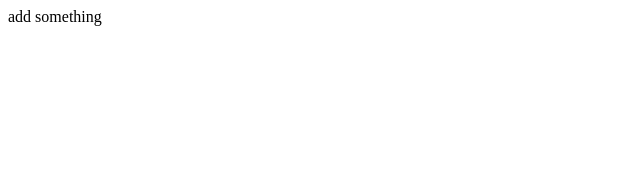
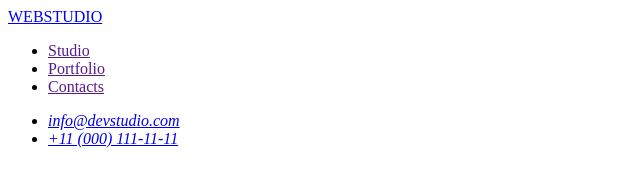
Before and after one commit to madalinagomei/goit-markup-hw-01, a plain HTML site: page index.html in a window 1280 px wide. Shown: the whole page, without its empty margins (0-640 px from the left). Drawn offline with Linux system fonts and the light colour scheme.

Commit message:
up to address

```diff
--- a/index.html
+++ b/index.html
@@ -3,9 +3,34 @@
   <head>
     <meta charset="UTF-8" />
     <meta name="viewport" content="width=device-width, initial-scale=1.0" />
-    <title>adaugare noua</title>
+    <title>WEB STUDIO</title>
   </head>
+
   <body>
-    add something
+    <!--Top line-->
+    <nav>
+      <a href="./index.html">WEBSTUDIO</a>
+      <ul>
+        <li>
+          <a href="">Studio</a>
+        </li>
+        <li>
+          <a href="">Portfolio</a>
+        </li>
+        <li>
+          <a href="">Contacts</a>
+        </li>
+      </ul>
+    </nav>
+    <address>
+      <ul>
+        <li>
+          <a href="mailto:info@devstudio.com">info@devstudio.com</a>
+        </li>
+        <li><a href="tel:+110001111111">+11 (000) 111-11-11</a></li>
+      </ul>
+    </address>
+    <main></main>
+    <footer></footer>
   </body>
 </html>
```
